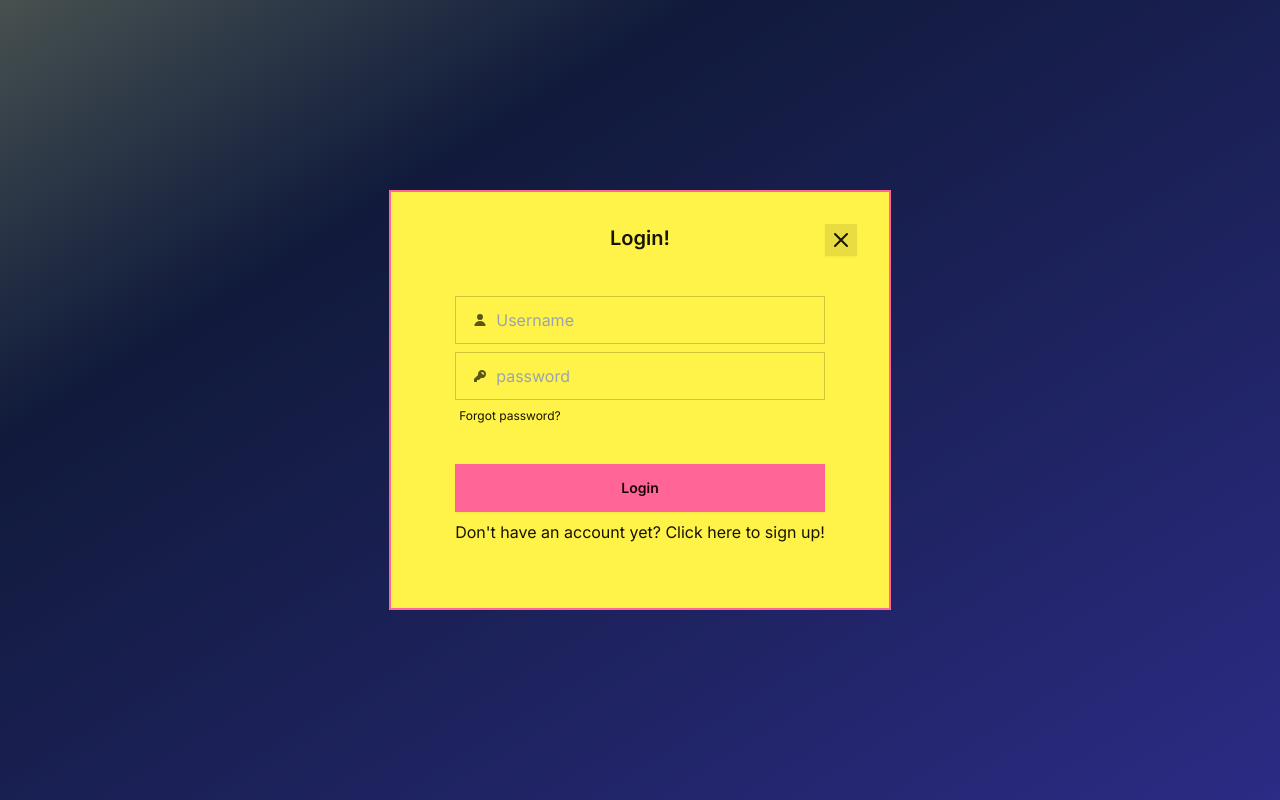
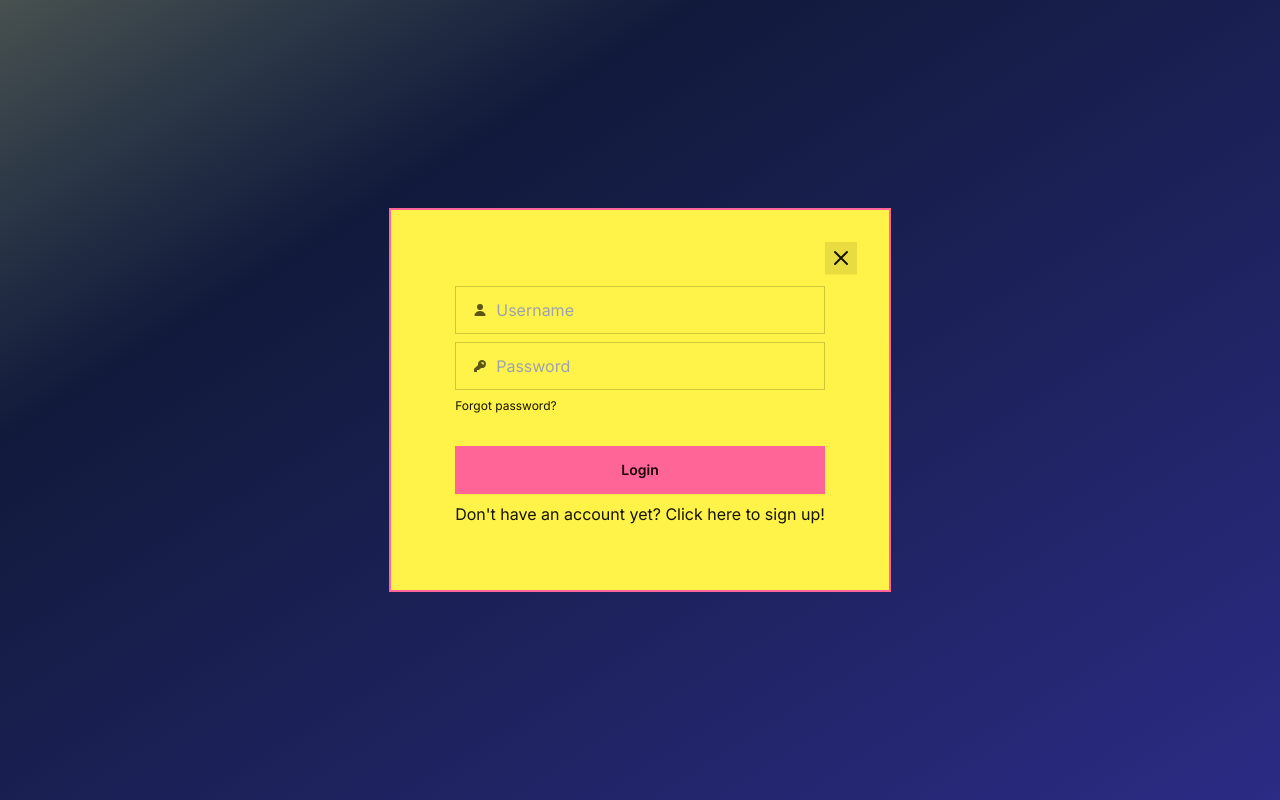
Before and after one commit to bingKegeta/knight-link-app, a Next.js app: page /login in a window 1280 px wide. Built offline with nearby package versions, Linux system fonts and the light colour scheme; what @catppuccin/tailwindcss would draw is missing.

Commit message:
Replaced page styling to layout. Login form works as intended

```diff
--- a/app/components/LoginForm.tsx
+++ b/app/components/LoginForm.tsx
@@ -1,77 +1,43 @@
-"use client";
+'use client'
 import Link from "next/link";
-import { useRouter } from "next/navigation";
-import React from "react";
-import { useForm } from "react-hook-form";
-import LoginErrorAlert from "./LoginErrorAlert";
-import { debug } from "console";
+import React, { useEffect, useState } from "react";
+import { FieldErrors, UseFormRegister, useForm } from "react-hook-form";
+import { useFormState, useFormStatus } from "react-dom";
+import { LoginUser, State } from "./server/actions";
+import CloseBtn from "./CloseButton";
 
-interface LoginProps {
+interface LoginInputs {
   username: string;
   password: string;
 }
 
-export default function LoginForm() {
-  const router = useRouter();
-  const {
+export function LoginFormContent({
   register,
-    handleSubmit,
-    formState: { errors },
-  } = useForm<LoginProps>();
+  isValid,
+  errors,
+}: {
+  register: UseFormRegister<LoginInputs>;
+  isValid: boolean;
+  errors: FieldErrors<LoginInputs>;
+}) {
 
-  async function onSubmit(data: LoginProps) {
-    debugger;
-    try {
-      const response = await fetch("http://localhost:8000/v1/api/auth/login", {
-        method: "POST",
-        body: JSON.stringify(data),
-        headers: {
-          'Content-Type': 'application/json',
-        },
-      });
-
-      if (!response.ok) {
-        throw new Error('Login request failed: ' + response.statusText);
-      }
-
-      // Extracting the token from the response
-      const tokenData = await response.json();
-      const token = tokenData.token;
-
-      if (!token) {
-        throw new Error('Token not received');
-      }
-
-      localStorage.setItem('token', token);
-      console.log('Login successful, token:', token);
-    }
-
-    catch (ex) {
-      console.log(ex);
-      return;
-    }
-
-    // const res = await fetch("/api/auth", {
-    //   method: "POST",
-    //   body: JSON.stringify(data),
-    //   headers: {
-    //     "content-type": "application/json",
-    //   },
-    // });
-
-    // console.log(res.json());
-
-    // if (!res.ok) {
-    //   return <LoginErrorAlert />;
-    // } else {
-    //   console.log(res.json());
-    // }
-  }
+  const { pending } = useFormStatus();
 
     return (
-    <form className="card-body" onSubmit={handleSubmit(onSubmit)}>
+      <>
+        <span className={`loading loading-spinner text-success w-16 fixed top-2/4 left-2/4 -translate-x-1/2
+                          ${pending ? "opacity-100" : "opacity-0 backdrop-blur-sm transition-opacity"}`}></span>
+
+        <div className={`md:p-8 lg:card-normal p-4
+                          card bg-base-100 border-2 border-primary
+                          ${pending ? "opacity-0" : "opacity-100 backdrop-blur-sm transition-opacity"}
+                          `}>
+          <CloseBtn />
+          <div className="card-body">
+              {/* Username field */}
               <div className="form-control">
                 <label className="input input-bordered flex items-center gap-2 focus:input-secondary">
+                  {/* Username svg icon */}
                   <svg
                     xmlns="http://www.w3.org/2000/svg"
                     viewBox="0 0 16 16"
@@ -82,16 +48,21 @@ export default function LoginForm() {
                   </svg>
                   <input
                   type="text"
-            className="grow"
                   placeholder="Username"
-            {...register("username", {
-              required: true,
-            })}
+                  className={`grow`}
+                  {...register("username", { required: "Username is required" })}
                 />
                 </label>
+
+                {errors.username && (
+                  <span className="label-text-alt text-error">{errors.username.message}</span>
+                )}
               </div>
+
+              {/* Password field */}
               <div className="form-control">
               <label className="input input-bordered flex items-center gap-2 focus:input-secondary">
+                {/* Password svg */}
                 <svg
                     xmlns="http://www.w3.org/2000/svg"
                     viewBox="0 0 16 16"
@@ -106,26 +77,116 @@ export default function LoginForm() {
                   </svg>
                   <input
                       type="password"
-            className="grow"
-            placeholder="password"
-            {...register("password", {
-              required: true,
-            })}
+                      placeholder="Password"
+                      className={`grow`}
+                      {...register("password", { required: "Password is required" })}
                     />
                 </label>
-        <label className="label">
+
+                {errors.password && (
+                  <span className="label-text-alt text-error">{errors.password.message}</span>
+                )}
+              </div>
+
+              {/* Forgot Password Link */}
+              <div className="form-control">
                 <Link href="/" className="label-text-alt link link-hover">
                   Forgot password?
                 </Link>
-        </label>
               </div>
+
+              {/* Submit button */}
               <div className="form-control mt-6">
-        <button className="btn btn-primary">Login</button>
+                <button type="submit" className="btn btn-primary">
+                  Login
+                </button>
               </div>
-      <Link href="/register" className="form-control">
-        Don&apos;t have an account yet?
-        Click here to sign up!
+
+            {/* Sign Up Link */}
+            <div className="form-control">
+              <Link href="/register" className="link link-hover">
+                Don't have an account yet? Click here to sign up!
               </Link>
-    </form>
+            </div>
+          </div>
+        </div>
+      </>
     );
 }
+
+
+export default function LoginForm() {
+  const {
+    register,
+    formState: { isValid, errors },
+  } = useForm<LoginInputs>();
+
+  const [state, formAction] = useFormState<State, FormData>(LoginUser, null);
+  const [alert, setAlert] = useState<{ visible: boolean, content: React.JSX.Element | null }>({ visible: false, content: null });
+
+
+  useEffect(() => {
+    if (state) {
+      setAlert({ visible: true, content: alertCreation(state) });
+
+      const fadeOutTimer = setTimeout(() => {
+        setAlert(prevState => ({ ...prevState, visible: false }));
+      }, 5000);
+
+
+      const removeTimer = setTimeout(() => {
+        setAlert({ visible: false, content: null });
+      }, 6000);
+
+      return () => {
+        clearTimeout(fadeOutTimer);
+        clearTimeout(removeTimer);
+      };
+    }
+  }, [state]);
+
+  return (
+    <div>
+      <form action={formAction} >
+        <LoginFormContent register={register} isValid={isValid} errors={errors} />
+      </form>
+      <div className={`transition-opacity duration-200 fixed bottom-0 right-0 m-4 ${alert.visible ? 'opacity-100' : 'opacity-0'}`}>
+        {alert.content}
+    </div>
+    </div>
+  );
+}
+
+
+function alertCreation(state : State) {
+  let alertComponent = null;
+
+  if (state?.status === "success") {
+    alertComponent = (
+      <div role="alert" className="alert alert-success">
+        <svg xmlns="http://www.w3.org/2000/svg" className="stroke-current shrink-0 h-6 w-6" fill="none" viewBox="0 0 24 24"><path strokeLinecap="round" strokeLinejoin="round" strokeWidth="2" d="M9 12l2 2 4-4m6 2a9 9 0 11-18 0 9 9 0 0118 0z" /></svg>
+        <span>{state?.message || "User created!"}</span>
+      </div>
+    );
+  }
+
+  else if (state?.status === "warning") {
+    alertComponent = (
+      <div role="alert" className="alert alert-warning">
+        <svg xmlns="http://www.w3.org/2000/svg" className="stroke-current shrink-0 h-6 w-6" fill="none" viewBox="0 0 24 24"><path strokeLinecap="round" strokeLinejoin="round" strokeWidth="2" d="M12 9v2m0 4h.01m-6.938 4h13.856c1.54 0 2.502-1.667 1.732-3L13.732 4c-.77-1.333-2.694-1.333-3.464 0L3.34 16c-.77 1.333.192 3 1.732 3z" /></svg>
+        <span>{state?.message || "Warning: There was an unexpected error!"}</span>
+      </div>
+    );
+  }
+
+  else if (state?.status === "error") {
+    alertComponent = (
+      <div role="alert" className="alert alert-error">
+        <svg xmlns="http://www.w3.org/2000/svg" className="stroke-current shrink-0 h-6 w-6" fill="none" viewBox="0 0 24 24"><path strokeLinecap="round" strokeLinejoin="round" strokeWidth="2" d="M10 14l2-2m0 0l2-2m-2 2l-2-2m2 2l2 2m7-2a9 9 0 11-18 0 9 9 0 0118 0z" /></svg>
+        <span>{state?.message || "Error! Task failed."}</span>
+      </div>
+    );
+  }
+
+  return alertComponent;
+}
--- a/app/components/server/actions.ts
+++ b/app/components/server/actions.ts
@@ -55,3 +55,52 @@ export async function RegisterUser(prevState: State | null, formData: FormData):
       };
     }
 }
+
+
+export async function LoginUser(prevState: State | null, formData: FormData): Promise<State> {
+  try {
+    const data: Partial<Record<string, string>> = {};
+
+    formData.forEach((value, key) => {
+      data[key] = value.toString();
+    });
+
+    const response = await fetch("http://localhost:8000/v1/api/auth/login", {
+      method: "POST",
+      body: JSON.stringify(data),
+      headers: {
+        'Content-Type': 'application/json',
+      },
+    });
+
+    const responseText = await response.text();
+
+    let responseBody;
+
+    try {
+      responseBody = JSON.parse(responseText);
+    } catch (e) {
+      responseBody = responseText;
+    }
+
+    if (!response.ok) {
+      const errorMessage = typeof responseBody === 'object' ? responseBody.message : responseBody;
+      return {
+          status: "warning",
+          message: `Login failed: ${errorMessage}`
+      };
+    }
+
+    return {
+      status: "success",
+      message: typeof responseBody === 'object' ? responseBody.message : responseBody
+    };
+  }
+
+  catch (error : any) {
+      return {
+        status: "error",
+        message: `Login failed: ${error.message || error}`
+    };
+  }
+}
--- /dev/null
+++ b/app/login/layout.tsx
@@ -0,0 +1,13 @@
+export default function LoginLayout({
+    children,
+}: {
+    children : React.ReactNode
+}) {
+    return (
+        <section className="grid w-dvh h-dvh items-center justify-items-center
+                            bg-gradient-to-br from-base-100 to-indigo-800
+                            via-neutral animate-gradient-x">
+            {children}
+        </section>
+    )
+}
--- a/app/login/page.tsx
+++ b/app/login/page.tsx
@@ -4,32 +4,7 @@ import LoginForm from "../components/LoginForm";
 
 const LoginPage = () => {
   return (
-    <div className=" h-[100vh] flex items-center justify-center m-auto bg-gradient-to-br from-base-100 to-indigo-800 via-neutral animate-gradient-x">
-      <div className="p-8 card card-normal bg-base-100 fixed border-2 border-primary inline-block">
-        <div className="card-actions w-full flex items-center justify-center relative">
-          <h1 className="card-title ">Login!</h1>
-          <Link href="/" className="absolute top-0 right-0">
-            <button className="btn btn-square btn-sm">
-              <svg
-                xmlns="http://www.w3.org/2000/svg"
-                className="h-6 w-6"
-                fill="none"
-                viewBox="0 0 24 24"
-                stroke="currentColor"
-              >
-                <path
-                  strokeLinecap="round"
-                  strokeLinejoin="round"
-                  strokeWidth="2"
-                  d="M6 18L18 6M6 6l12 12"
-                />
-              </svg>
-            </button>
-          </Link>
-        </div>
         <LoginForm />
-      </div>
-    </div>
   );
 };
 
```
Lines whose indentation alone changed are shown as unchanged.
